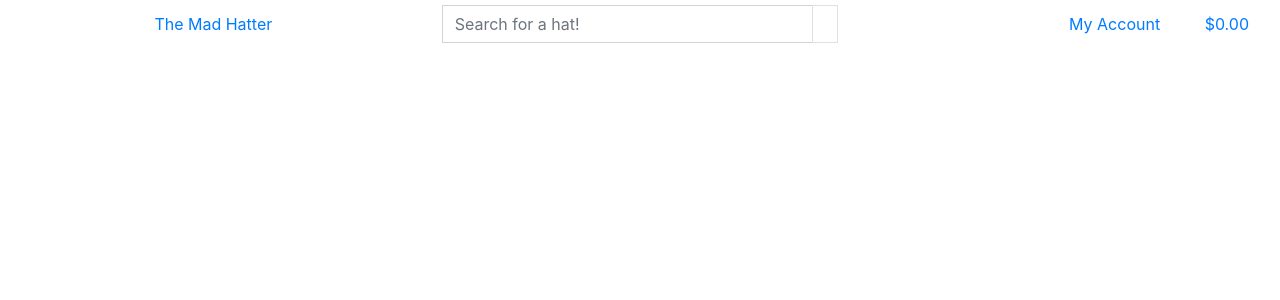
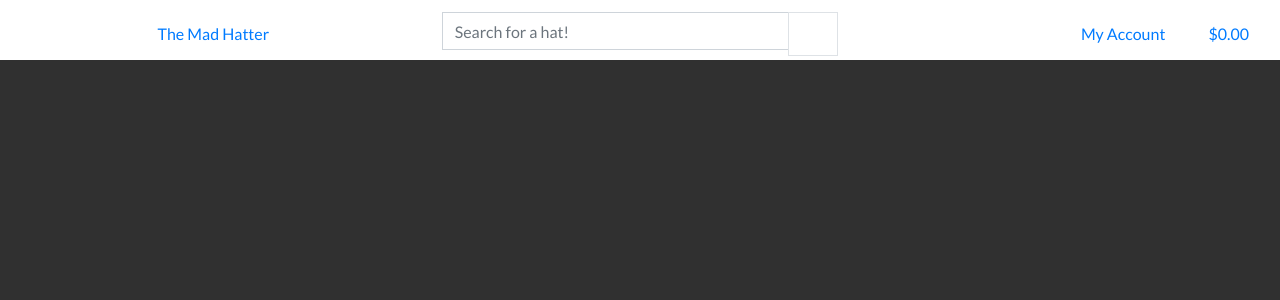
Before and after one commit to laurence100795/The-Mad-Hatter, a Django app: page / in a window 1280 px wide. Shown: the top 300 px of the page. Run offline with Django 3.2, Linux system fonts and the light colour scheme; some libraries are stand-ins or nearby versions.

Commit message:
setup css and started styling homepage

```diff
--- a/home/templates/home/index.html
+++ b/home/templates/home/index.html
@@ -13,7 +13,7 @@
 
 <div class="container">
     <div class="row">
-        <div class="col-7 col-md-6 my-auto"></div>
+        <div class="col-7 col-md-6 my-auto">This is a test</div>
     </div>
 </div>
 
--- a/mad_hatter/settings.py
+++ b/mad_hatter/settings.py
@@ -146,3 +146,7 @@ USE_TZ = True
 # https://docs.djangoproject.com/en/3.1/howto/static-files/
 
 STATIC_URL = '/static/'
+STATICFILES_DIRS = (os.path.join(BASE_DIR, 'static'),)
+
+MEDIA_URL = '/media/'
+MEDIA_ROOT = os.path.join(BASE_DIR, 'media')
--- a/mad_hatter/urls.py
+++ b/mad_hatter/urls.py
@@ -15,9 +15,11 @@ Including another URLconf
 """
 from django.contrib import admin
 from django.urls import path, include
+from django.conf import settings
+from django.conf.urls.static import static
 
 urlpatterns = [
     path('admin/', admin.site.urls),
     path('accounts/', include('allauth.urls')),
     path('', include('home.urls')),
-]
+] + static(settings.MEDIA_URL, document_root=settings.MEDIA_ROOT)
--- /dev/null
+++ b/static/css/base.css
@@ -0,0 +1,28 @@
+html {
+    height: 100%;
+}
+
+body {
+    background-color: rgb(48, 48, 48);
+    background-size: cover;
+    height: calc(100vh - 164px);
+    color: rgb(132, 4, 206);
+    font-family: 'Lato';
+}
+
+/* from Bulma (Keeps icons correctly and consistent across the site)*/
+.icon {
+    align-items: center;
+    display: inline-flex;
+    justify-content: center;
+    height: 1.5rem;
+    width: 1.5rem;
+}
+
+.logo-font {
+    text-transform: uppercase;
+}
+
+.main-logo-link {
+    width: fit-content;
+}
--- a/templates/base.html
+++ b/templates/base.html
@@ -15,6 +15,8 @@
 	{% block corecss %}
 	<link rel="stylesheet" href="https://stackpath.bootstrapcdn.com/bootstrap/4.5.2/css/bootstrap.min.css"
 		integrity="sha384-JcKb8q3iqJ61gNV9KGb8thSsNjpSL0n8PARn9HuZOnIxN0hoP+VmmDGMN5t9UJ0Z" crossorigin="anonymous">
+    <link rel="stylesheet" href="https://fonts.googleapis.com/css?family=Lato&display=swap">
+    <link rel="stylesheet" href="{% static 'css/base.css' %}">
 	{% endblock %}
 
 	{% block extra_css %}{% endblock %}
@@ -38,7 +40,7 @@
 
 <body>
 	<header class="container-fluid fixed-top">
-        <div class="row">
+        <div id="topnav" class="row bg-white pt-lg-2 d-none d-lg-flex">
                 <div class="col-12 col-lg-4 my-auto py-1 ly-lg-0 text-center">
                     <a href="" class="nav-link main-logo-nav">The Mad Hatter</a>
                 </div>
```
